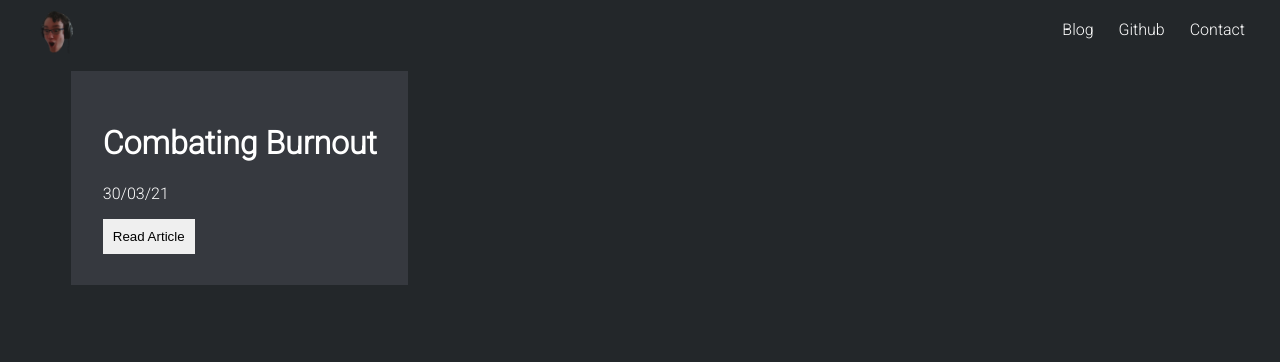
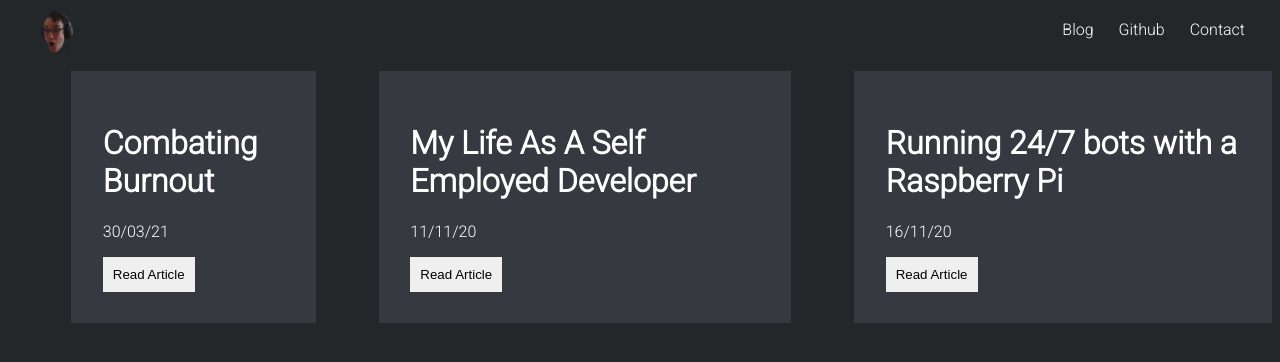
Before and after one commit to Adsnipers/adsnipers-me-app, a website: page src/www/blog.html in a window 1280 px wide. Drawn offline with Linux system fonts and the light colour scheme; files that its build step writes are made by us from their sources.

Commit message:
✨
Added todo.txt and blog posts, also removed _redirects as it is unused

```diff
--- /dev/null
+++ b/src/todo.txt
@@ -0,0 +1,5 @@
+#########
+# To-Do #
+#########
+=========
+- Remove server from repo (Turns out "serverless" means no servers, who would've known)
--- a/src/www/blog.html
+++ b/src/www/blog.html
@@ -36,6 +36,20 @@
             </div>
             <a href="https://adsnipers.medium.com/combatting-burnout-5c5112787243?source=friends_link&sk=15c3426f3626c7a3dc76503584041664"><button>Read Article</button></a>
         </div>
+        <div id="article">
+            <div id="titlesection">
+                <h1>My Life As A Self Employed Developer</h1>
+                <p>11/11/20</p>
+            </div>
+            <a href="https://medium.com/sniperbot/my-life-as-self-employed-developer-70d0d89453fc?sk=0188cbcd2a73227e5bfe6ad54dc30eb2"><button>Read Article</button></a>
+        </div>
+        <div id="article">
+            <div id="titlesection">
+                <h1>Running 24/7 bots with a Raspberry Pi</h1>
+                <p>16/11/20</p>
+            </div>
+            <a href="https://medium.com/sniperbot/running-24-7-chat-bots-with-a-raspberry-pi-is-it-a-good-idea-8347d7069a2e?sk=cd1b8787762be7d1e082288895404400"><button>Read Article</button></a>
+        </div>
     </div>
 </body>
 
```
Also changed, not shown: 1 other file.
